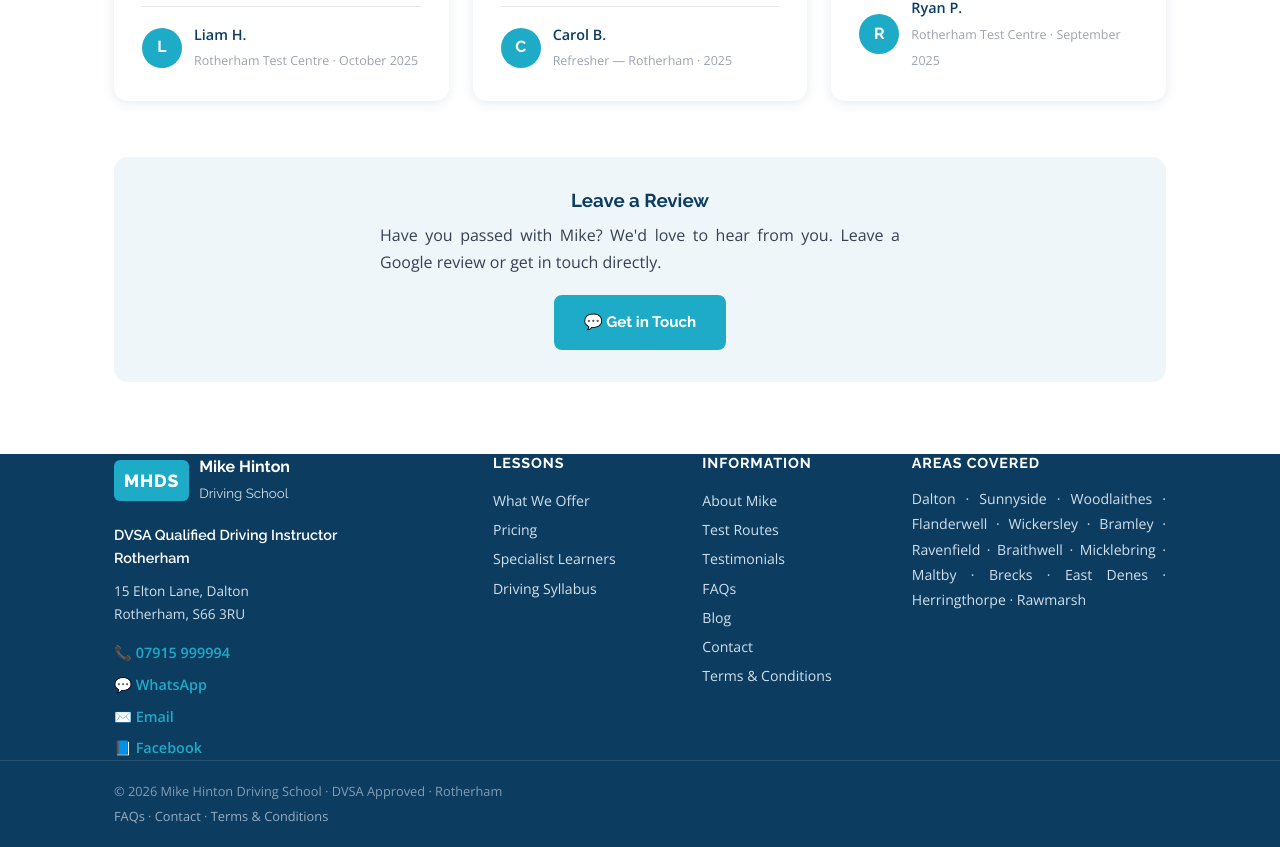
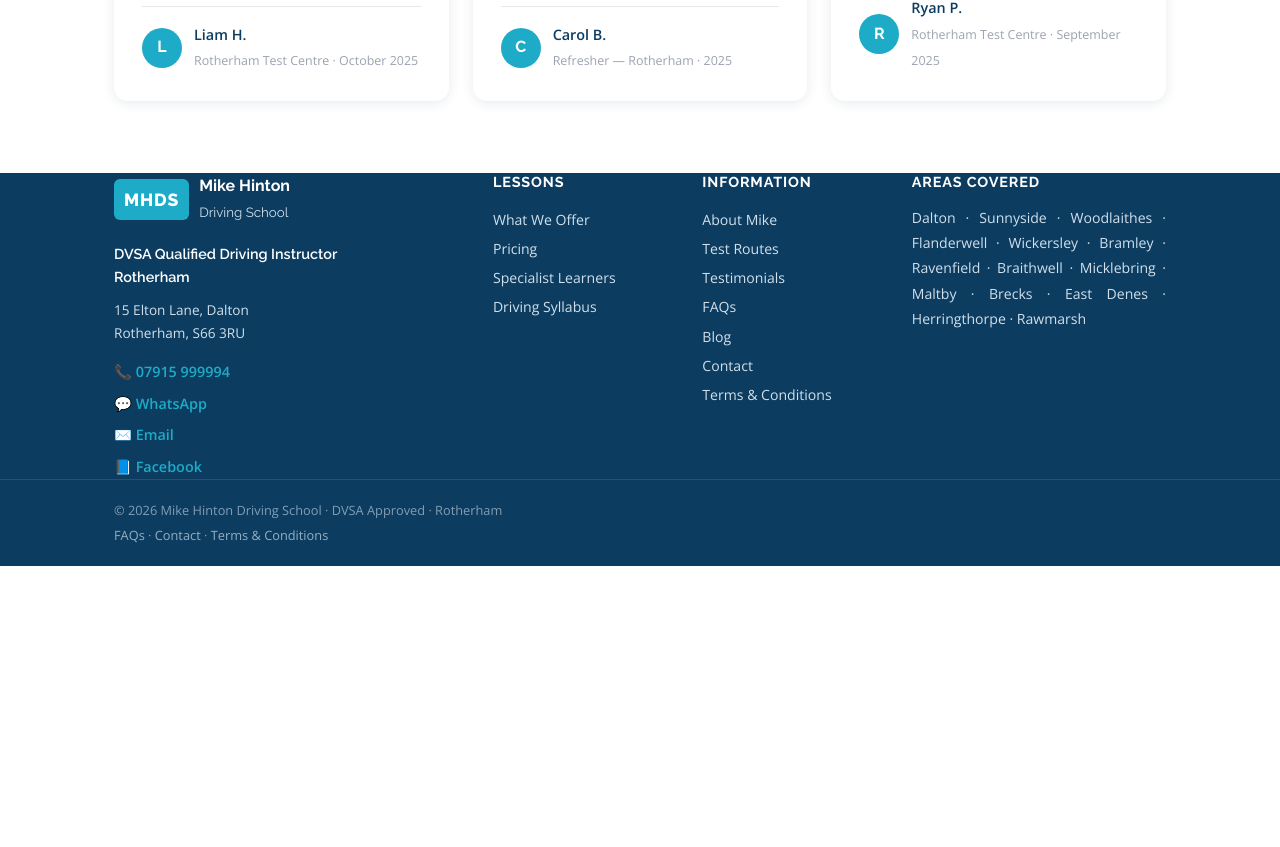
Before and after one commit to mikehinton-wq/mods-website, a React (Vite) app: page /testimonials in a window 1280 px wide. Shown: the part 1047-1894 px from the top of the page. After the commit the page ends 1613 px from the top, so only its background shows below. Built offline with nearby package versions, Linux system fonts and the light colour scheme.

Commit message:
Update site

```diff
--- a/src/pages/Testimonials.jsx
+++ b/src/pages/Testimonials.jsx
@@ -87,16 +87,6 @@ export default function Testimonials() {
             ))}
           </div>
 
-          <div style={{ marginTop: 56, background: 'var(--pale-blue)', borderRadius: 'var(--radius-lg)', padding: '32px', textAlign: 'center' }}>
-            <h3 style={{ marginBottom: 10 }}>Leave a Review</h3>
-            <p style={{ color: 'var(--grey-700)', marginBottom: 20, maxWidth: 520, margin: '0 auto 20px' }}>
-              Have you passed with Mike? We'd love to hear from you. Leave a Google review
-              or get in touch directly.
-            </p>
-            <a href="https://wa.me/447915999994" className="btn btn-primary" target="_blank" rel="noreferrer">
-              💬 Get in Touch
-            </a>
-          </div>
         </div>
       </section>
     </>
```
